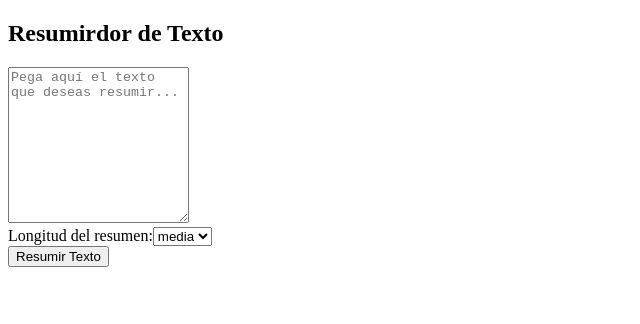
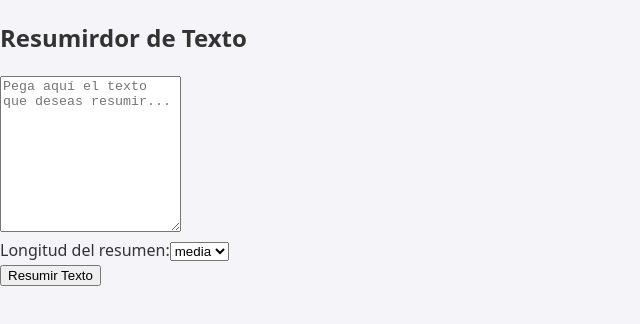
Before and after one commit to OsOsorioP/Orzalia, a React (Vite) app: page / in a window 1280 px wide. Shown: the top 324 px of the page, without its empty margins (0-640 px from the left). Built offline with nearby package versions, Linux system fonts and the light colour scheme; no server answers.

Commit message:
Refactor CSS styles in App.css and index.css for improved structure and consistency

```diff
--- a/src/App.css
+++ b/src/App.css
@@ -1,3 +1,5 @@
-#root {
-
+.app-container {
+  max-width: 1200px;
+  margin: 0 auto;
+  padding: 20px;
 }
--- a/src/index.css
+++ b/src/index.css
@@ -1,3 +1,35 @@
-* {
+*, *::before, *::after {
+    box-sizing: border-box;
+}
 
+:root {
+  --primary-color: #007bff;
+  --secondary-color: #6c757d;
+  --background-color: #ffffff;
+  --text-color: #212529;
+  --font-sans: 'Inter', sans-serif;
 }
+
+body {
+    margin: 0;
+    font-family: system-ui, -apple-system, BlinkMacSystemFont, 'Segoe UI', Roboto, Oxygen, Ubuntu, Cantarell, 'Open Sans', 'Helvetica Neue', sans-serif;
+    line-height: 1.5;
+    background-color: #f4f4f9;
+    color: #333;
+    -webkit-font-smoothinf: antialiased;
+    -moz-osx-font: grayscale;
+}
+
+img, picture, video, canvas, svg {
+    display: block;
+    max-width: 100%;
+}
+
+a {
+    color: var(--primary-color);
+    text-decoration: none;
+}
+
+a:hover{
+    text-decoration: underline;
+}
```
